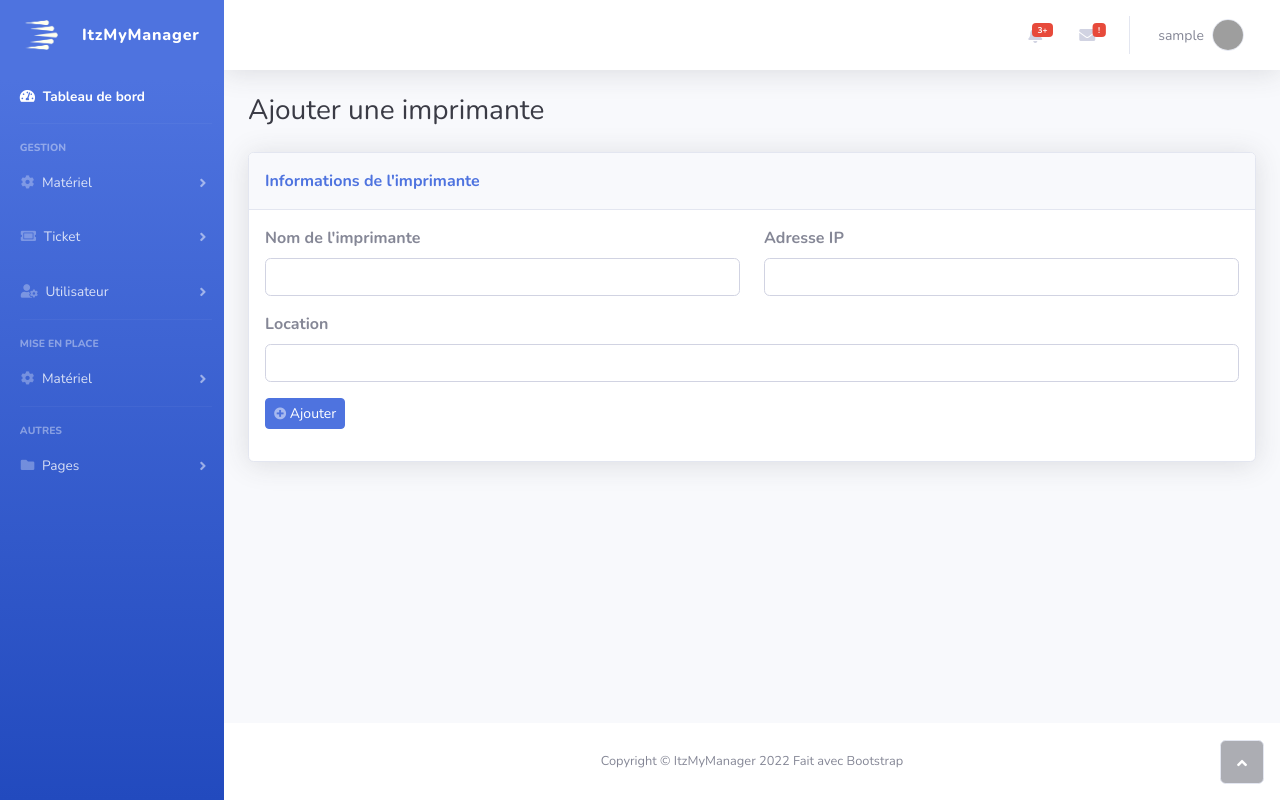
After one commit to ItzMySkillz/ItzMyManager, a Flask app: page /add_printer in a window 1280 px wide. The commit adds this page. Run offline with Flask 2, Linux system fonts and the light colour scheme; the visitor is signed in with stand-in values (Sample User, id 1); data that the repository does not hold is empty; parts of the project's set-up code (start-up, migrations or seed data) failed here and were passed over; some libraries are stand-ins or nearby versions; grey boxes are pictures that could not be loaded.

Commit message:
Ajouter imprimante et visualisation

```diff
--- a/app.py
+++ b/app.py
@@ -60,6 +60,9 @@ app.register_blueprint(Ferreur_blueprint)
 from app_file.home import Fhome as Fhome_blueprint
 app.register_blueprint(Fhome_blueprint)
 
+from app_file.device import Fdevice as Fdevice_blueprint
+app.register_blueprint(Fdevice_blueprint)
+
 # Creation de l'application ( developpement )
 if __name__ =='__main__':
     app.run(Debug=True)
--- a/app_file/home.py
+++ b/app_file/home.py
@@ -186,6 +186,10 @@ def home():
         ticket_finish = cursor.execute('SELECT * FROM `ticket` WHERE status = "Fini"')
         session['ticket_finish'] = ticket_finish
 
+        #Selection des tout les tickets fini afin de afficher le nombre
+        printers = cursor.execute('SELECT * FROM `printer`')
+        session['printers'] = printers
+
         #Affichage la template de la page d'accueil avec les donnéer dessus
         return render_template('home/home.html', username=session['username'],title="Accueil")
 
--- /dev/null
+++ b/templates/home/add_printer.html
@@ -0,0 +1,77 @@
+{% extends 'home/layout.html' %}
+
+{% block title %} {{ title }} {% endblock %}
+
+{% block content %}
+<body id="page-top">
+    <div id="wrapper">
+        {% include './includes/nav.html' %}
+                <div class="container-fluid">
+                    {% include "includes/alert.html" %}
+                    <h3 class="text-dark mb-4">Ajouter une imprimante</h3>
+                    <div class="row mb-3">
+                        <div class="col-xxl-12">
+                            <div class="row mb-3 d-none">
+                                <div class="col">
+                                    <div class="card text-white bg-primary shadow">
+                                        <div class="card-body">
+                                            <div class="row mb-2">
+                                                <div class="col">
+                                                    <p class="m-0">Peformance</p>
+                                                    <p class="m-0"><strong>65.2%</strong></p>
+                                                </div>
+                                                <div class="col-auto"><i class="fas fa-rocket fa-2x"></i></div>
+                                            </div>
+                                            <p class="text-white-50 small m-0"><i class="fas fa-arrow-up"></i>&nbsp;5% since last month</p>
+                                        </div>
+                                    </div>
+                                </div>
+                                <div class="col">
+                                    <div class="card text-white bg-success shadow">
+                                        <div class="card-body">
+                                            <div class="row mb-2">
+                                                <div class="col">
+                                                    <p class="m-0">Peformance</p>
+                                                    <p class="m-0"><strong>65.2%</strong></p>
+                                                </div>
+                                                <div class="col-auto"><i class="fas fa-rocket fa-2x"></i></div>
+                                            </div>
+                                            <p class="text-white-50 small m-0"><i class="fas fa-arrow-up"></i>&nbsp;5% since last month</p>
+                                        </div>
+                                    </div>
+                                </div>
+                            </div>
+                            <div class="row">
+                                <div class="col">
+                                    <div class="card shadow mb-3">
+                                        <div class="card-header py-3">
+                                            <p class="text-primary m-0 fw-bold">Informations de l'imprimante</p>
+                                        </div>
+                                        <div class="card-body">
+                                            <form action="{{ url_for('Fdevice.add_printer') }}" method="post" enctype="multipart/form-data">
+                                                <div class="row">
+                                                    <div class="col">
+                                                        <div class="mb-3"><label class="form-label" for="name"><strong>Nom de l'imprimante</strong></label><input class="form-control" type="text" id="name" placeholder="" name="name"></div>
+                                                    </div>
+                                                    <div class="col">
+                                                        <div class="mb-3"><label class="form-label" for="ip"><strong>Adresse IP</strong><br></label><input class="form-control" type="text" id="ip" placeholder="" name="ip"></div>
+                                                    </div>
+                                                </div>
+                                                <div class="mb-3"><label class="form-label" for="location"><strong>Location</strong></label><input class="form-control" type="text" id="location" placeholder="" name="location"></div>
+                                                <div class="mb-3"><button class="btn btn-primary btn-sm" type="submit"><i class="fas fa-plus-circle fa-sm text-white-50"></i> Ajouter</button></div>
+                                            </form>
+                                        </div>
+                                    </div>
+                                </div>
+                            </div>
+                        </div>
+                    </div>
+                </div>
+            </div>
+            <footer class="bg-white sticky-footer">
+                <div class="container my-auto">
+                    <div class="text-center my-auto copyright"><span>Copyright © ItzMyManager 2022 Fait avec Bootstrap</span></div>
+                </div>
+            </footer>
+        </div><a class="border rounded d-inline scroll-to-top" href="#page-top"><i class="fas fa-angle-up"></i></a>
+{% endblock %}
--- a/templates/home/home.html
+++ b/templates/home/home.html
@@ -43,7 +43,7 @@
                                             <div class="row align-items-center no-gutters">
                                                 <div class="col me-2">
                                                     <div class="text-uppercase text-success fw-bold text-xs mb-1"><span class="text-success"><span class="text-gray-500">Matériel<br></span>Imprimante</span></div>
-                                                    <div class="text-dark fw-bold h5 mb-0"><span>0</span></div>
+                                                    <div class="text-dark fw-bold h5 mb-0"><span>{{ session['printers'] }}</span></div>
                                                 </div>
                                                 <div class="col-auto" style="padding-left: 0px;"><i class="fas fa-print fa-2x text-gray-300"></i></div>
                                             </div>
@@ -148,7 +148,7 @@
                                             </div>
                                         </div>
                                         <div class="card-body">
-                                            <div class="chart-area"><canvas data-bss-chart="{&quot;type&quot;:&quot;doughnut&quot;,&quot;data&quot;:{&quot;labels&quot;:[&quot;Serveur&quot;,&quot;Post de travaille&quot;,&quot;Imprimante&quot;,&quot;Switch&quot;],&quot;datasets&quot;:[{&quot;label&quot;:&quot;&quot;,&quot;backgroundColor&quot;:[&quot;#4e73df&quot;,&quot;rgb(246,194,62)&quot;,&quot;#1cc88a&quot;,&quot;#36b9cc&quot;],&quot;borderColor&quot;:[&quot;#ffffff&quot;,&quot;#ffffff&quot;,&quot;#ffffff&quot;,&quot;#ffffff&quot;],&quot;data&quot;:[&quot;1&quot;,&quot;1&quot;,&quot;1&quot;,&quot;1&quot;]}]},&quot;options&quot;:{&quot;maintainAspectRatio&quot;:false,&quot;legend&quot;:{&quot;display&quot;:false,&quot;labels&quot;:{&quot;fontStyle&quot;:&quot;normal&quot;}},&quot;title&quot;:{&quot;fontStyle&quot;:&quot;normal&quot;}}}"></canvas></div>
+                                            <div class="chart-area"><canvas data-bss-chart="{&quot;type&quot;:&quot;doughnut&quot;,&quot;data&quot;:{&quot;labels&quot;:[&quot;Serveur&quot;,&quot;Post de travaille&quot;,&quot;Imprimante&quot;,&quot;Switch&quot;],&quot;datasets&quot;:[{&quot;label&quot;:&quot;&quot;,&quot;backgroundColor&quot;:[&quot;#4e73df&quot;,&quot;rgb(246,194,62)&quot;,&quot;#1cc88a&quot;,&quot;#36b9cc&quot;],&quot;borderColor&quot;:[&quot;#ffffff&quot;,&quot;#ffffff&quot;,&quot;#ffffff&quot;,&quot;#ffffff&quot;],&quot;data&quot;:[&quot;0&quot;,&quot;0&quot;,&quot;{{ session['printers'] }}&quot;,&quot;0&quot;]}]},&quot;options&quot;:{&quot;maintainAspectRatio&quot;:false,&quot;legend&quot;:{&quot;display&quot;:false,&quot;labels&quot;:{&quot;fontStyle&quot;:&quot;normal&quot;}},&quot;title&quot;:{&quot;fontStyle&quot;:&quot;normal&quot;}}}"></canvas></div>
                                             <div class="text-center small mt-4"><span class="me-2"><i class="fas fa-circle text-primary"></i>&nbsp;Serveur</span><span class="me-2"><i class="fas fa-circle text-warning text-primary"></i>&nbsp;Post de travaille<br><br></span><span class="me-2"><i class="fas fa-circle text-success"></i>&nbsp;Imprimante</span><span class="me-2"><i class="fas fa-circle text-info"></i>&nbsp;Switch</span></div>
                                         </div>
                                     </div>
--- a/templates/includes/nav.html
+++ b/templates/includes/nav.html
@@ -16,7 +16,7 @@
                 <div><a class="btn btn-link nav-link" data-bs-toggle="collapse" aria-expanded="false" aria-controls="collapse-4" href="#collapse-4" role="button"><i class="fas fa-cog"></i>&nbsp;<span>Matériel</span></a>
                     <div class="collapse" id="collapse-4">
                         <div class="bg-white border rounded py-2 collapse-inner">
-                            <h6 class="collapse-header">Gestion du matériel</h6><a class="collapse-item" href="buttons.html">Serveur</a><a class="collapse-item" href="cards.html">Post de travaille</a><a class="collapse-item" href="cards.html">Imprimante</a><a class="collapse-item" href="cards.html">Switch</a>
+                            <h6 class="collapse-header">Gestion du matériel</h6><a class="collapse-item" href="buttons.html">Serveur</a><a class="collapse-item" href="cards.html">Post de travaille</a><a class="collapse-item" href="{{ url_for('Fdevice.printers') }}">Imprimante</a><a class="collapse-item" href="cards.html">Switch</a>
                         </div>
                     </div>
                 </div>
@@ -49,7 +49,7 @@
                         <div class="bg-white border rounded py-2 collapse-inner">
                             <h6 class="collapse-header">Serveur</h6><a class="collapse-item" href="login.html">Script serveur</a><a class="collapse-item" href="register.html">Ajout sur l'interface</a>
                             <h6 class="collapse-header">Post de travaille</h6><a class="collapse-item" href="login.html">Script ajout du post</a><a class="collapse-item" href="register.html">Ajout sur l'interface</a>
-                            <h6 class="collapse-header">Imprimante</h6><a class="collapse-item" href="register.html">Ajout sur l'interface</a>
+                            <h6 class="collapse-header">Imprimante</h6><a class="collapse-item" href="{{ url_for('Fdevice.add_printer') }}">Ajouter une imprimante</a>
                             <h6 class="collapse-header">Switch</h6><a class="collapse-item" href="{{ url_for('Fauth.login') }}">Script pour le serveur</a><a class="collapse-item" href="register.html">Configuration du switch</a><a class="collapse-item" href="register.html">Ajout sur l'interface</a>
                         </div>
                     </div>
```
Also changed, not shown: app_file/device.py (added, +67 -0 lines), templates/home/printers.html (added, +66 -0 lines), 1 other file.
